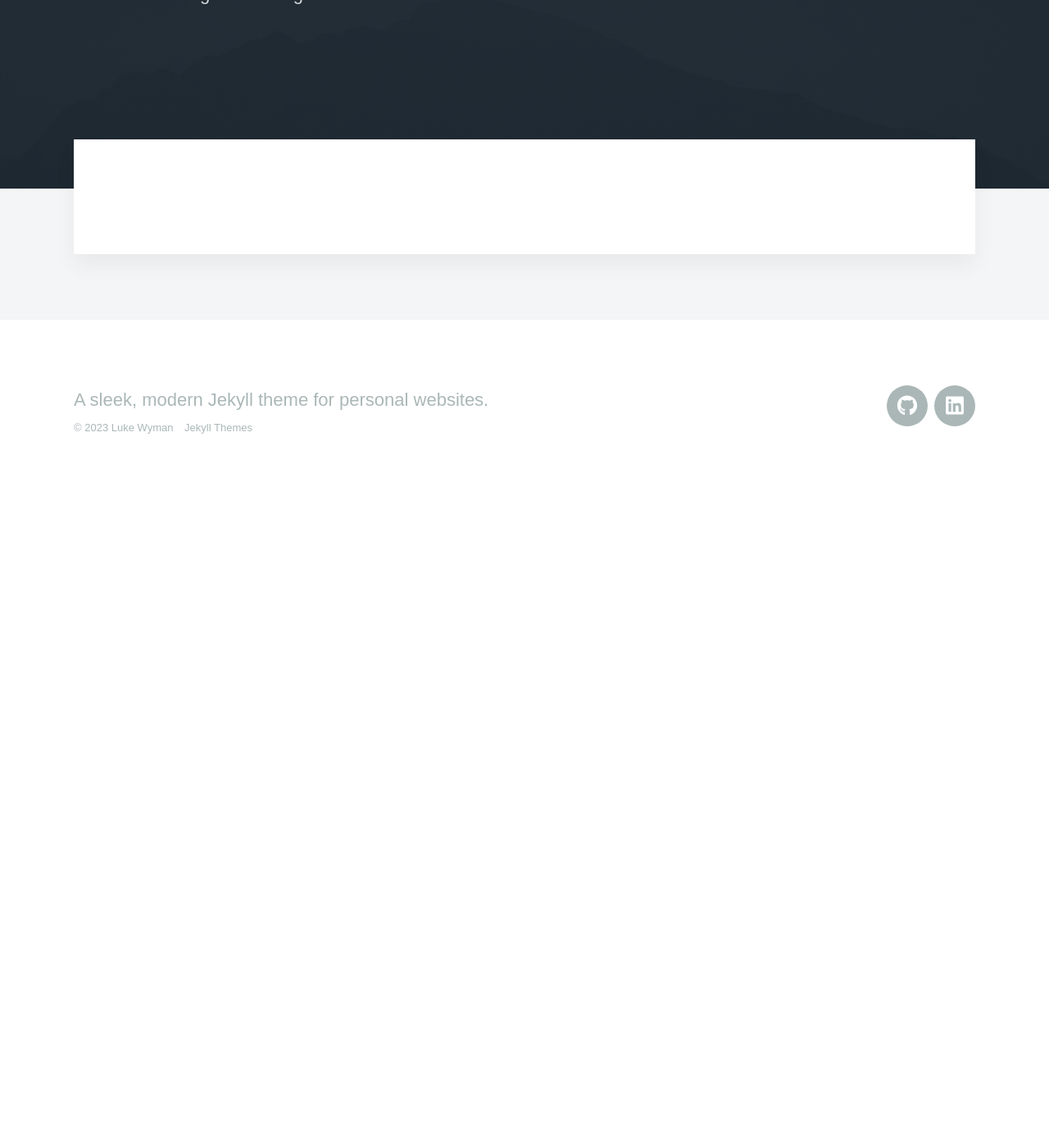
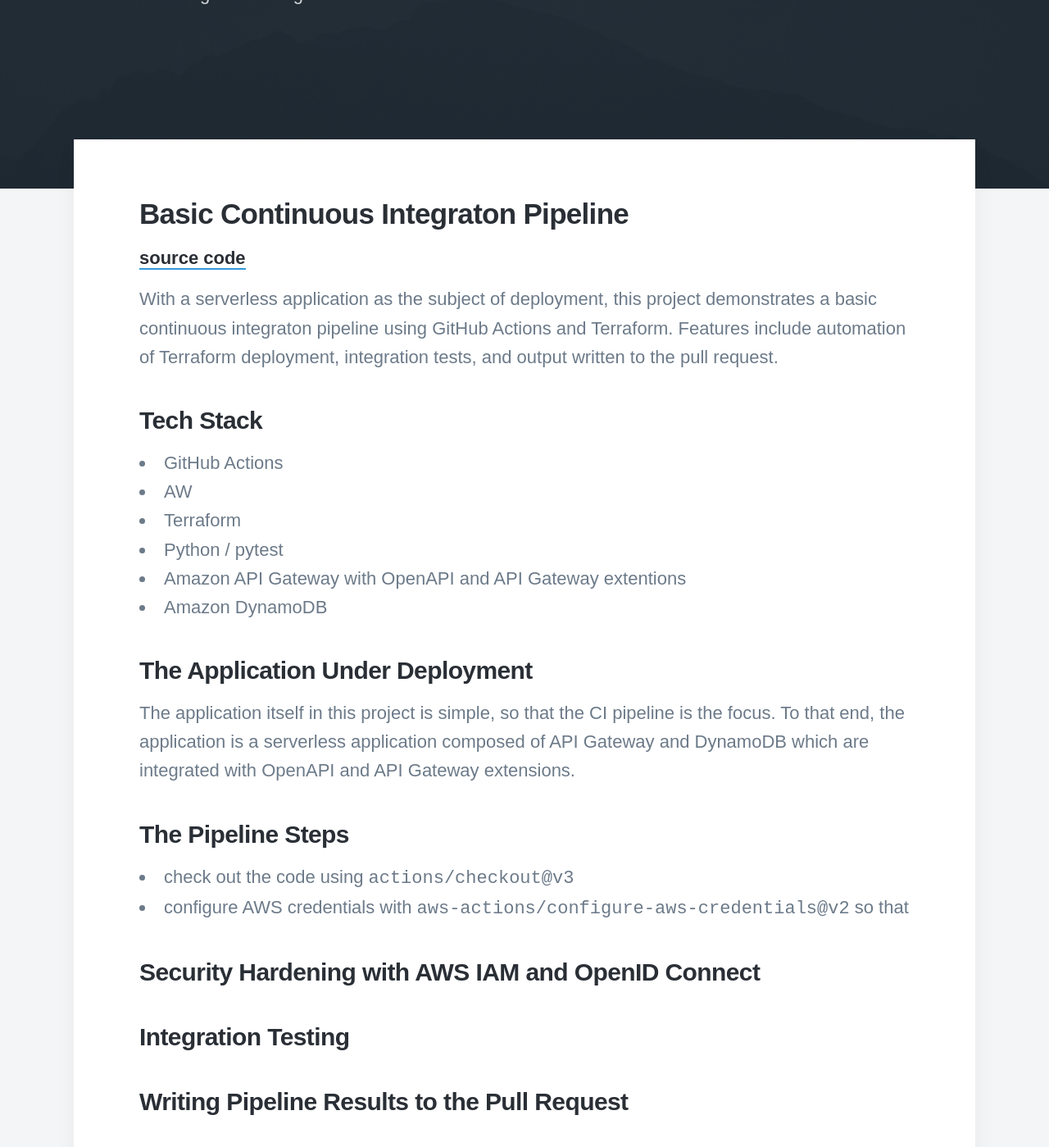
Before and after one commit to lukewyman/lukewyman.github.io, a Jekyll site: the page built from _projects/002-basic-pipeline.md, in a window 1280 px wide and 1400 px high, scrolled down 362 px. Shown: the whole window at 82% size. Built offline with Jekyll 4.4.1, drawn with Linux system fonts in a browser that asks for light colours; nearby versions of some CDN libraries; some web fonts are replaced; before the commit the page ends 970 px from its top, so only the background shows below that.

Commit message:
Intros, Tech Skills and heading outlines for D2O and Basic Pipeline

```diff
--- a/_projects/002-basic-pipeline.md
+++ b/_projects/002-basic-pipeline.md
@@ -2,6 +2,36 @@
 title: 'Basic CI Pipeline'
 subtitle: 'Continuous Integration using GitHub Actions and Terraform'
 date: 2023-07-01 00:01:00
-description: This page is a demo that shows everything you can do inside portfolio and blog posts.
+description: With a serverless application as the subject of deployment, this project demonstrates a basic continuous integraton pipeline using GitHub Actions and Terraform. Features include automation of Terraform deployment, integration tests, and output written to the pull request.
 featured_image: '/images/demo/demo-square.jpg'
 ---
+
+
+## Basic Continuous Integraton Pipeline
+
+[source code](https://github.com/lukewyman/dynamodb-to-opensearch)
+
+With a serverless application as the subject of deployment, this project demonstrates a basic continuous integraton pipeline using GitHub Actions and Terraform. Features include automation of Terraform deployment, integration tests, and output written to the pull request.
+
+### Tech Stack
+- GitHub Actions
+- AW
+- Terraform
+- Python / pytest
+- Amazon API Gateway with OpenAPI and API Gateway extentions
+- Amazon DynamoDB
+
+### The Application Under Deployment
+
+The application itself in this project is simple, so that the CI pipeline is the focus. To that end, the application is a serverless application composed of API Gateway and DynamoDB which are integrated with OpenAPI and API Gateway extensions.
+
+### The Pipeline Steps
+
+- check out the code using `actions/checkout@v3`
+- configure AWS credentials with `aws-actions/configure-aws-credentials@v2` so that
+
+### Security Hardening with AWS IAM and OpenID Connect
+
+### Integration Testing
+
+### Writing Pipeline Results to the Pull Request
```
Also changed, not shown: _projects/001-dynamo-os.md (+12 -2 lines), _projects/004-karaoke.md (+1 -1 lines), images/logos/github-mark.png (added).
